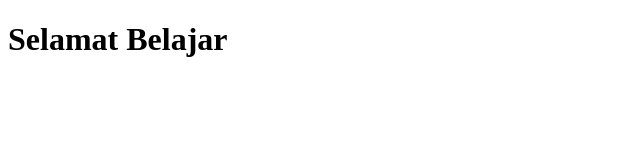
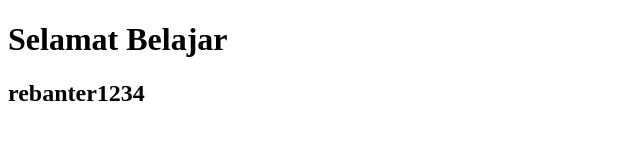
Before and after one commit to avenmeo9/avenmeo, a plain HTML site: page index.html in a window 1280 px wide. Shown: the whole page, without its empty margins (0-640 px from the left). Drawn offline with Linux system fonts and the light colour scheme.

Commit message:
menambahkan paragraf

```diff
--- a/index.html
+++ b/index.html
@@ -8,5 +8,6 @@
 </head>
 <body>
     <h1>Selamat Belajar</h1>
+    <h2>rebanter1234</h2>
 </body>
 </html>
```
